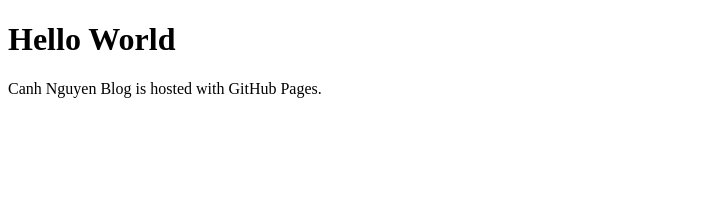
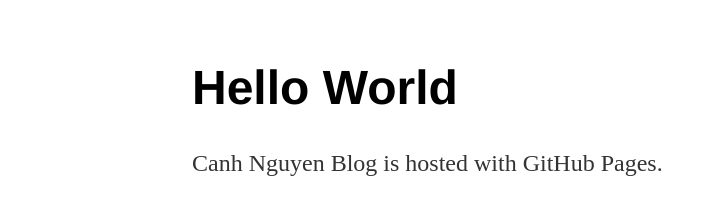
Before and after one commit to goody2boy/goody2boy, a plain HTML site: page index.html in a window 1280 px wide. Shown: the whole page, without its empty margins (0-716 px from the left). Drawn offline with Linux system fonts and the light colour scheme; files that its build step writes are made by us from their sources.

Commit message:
Update index.html

```diff
--- a/index.html
+++ b/index.html
@@ -1,5 +1,8 @@
 <!DOCTYPE html>
 <html>
+  <head>
+    <link rel="stylesheet" type="text/css" href="/css/style.css">
+    </head>
 <body>
 <h1>Hello World</h1>
 <p>Canh Nguyen Blog is hosted with GitHub Pages.</p>
```
